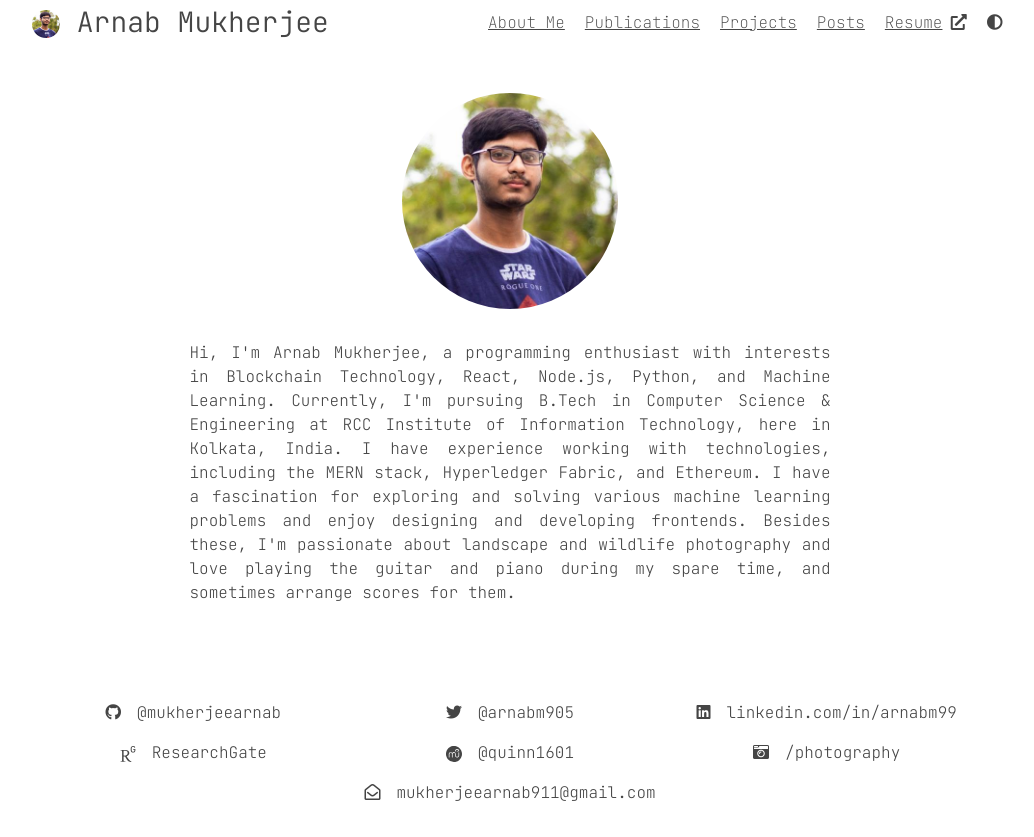
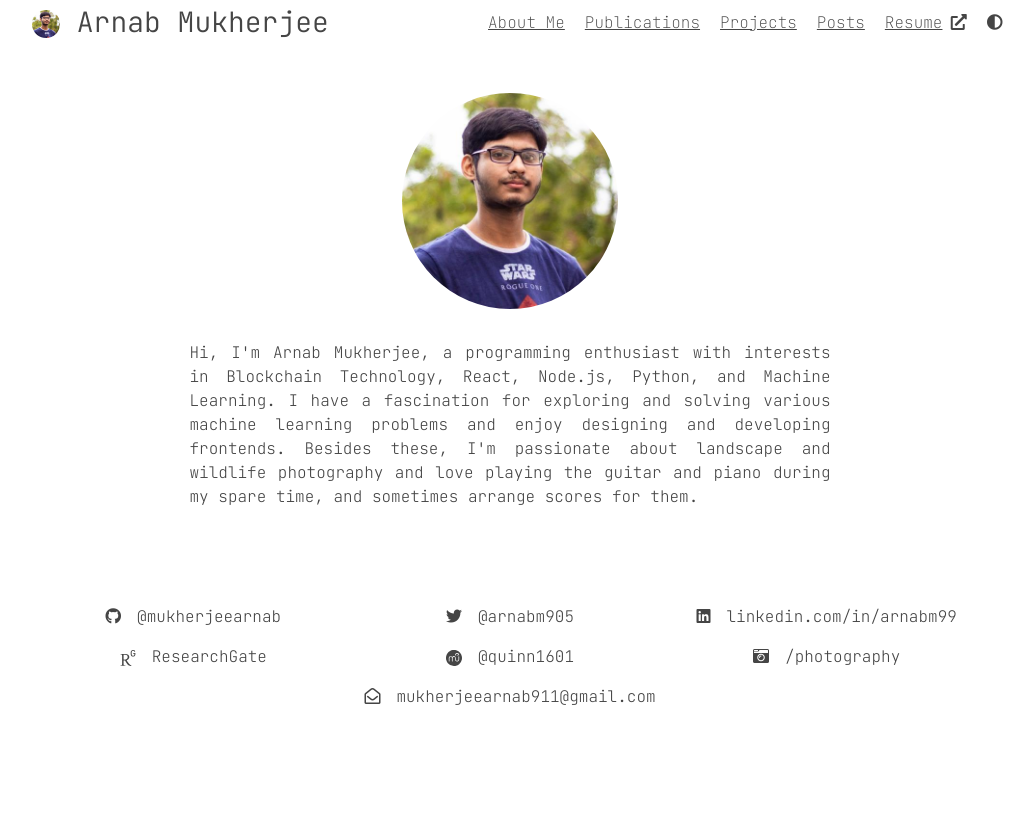
Before and after one commit to mukherjeearnab/mukherjeearnab.github.io, a React (Create React App) app: page / in a window 1280 px wide. Shown: the whole page, without its empty margins (130-1164 px from the left). After the commit the page ends 800 px from the top, so only its background shows below. Built offline with nearby package versions, Linux system fonts and the light colour scheme.

Commit message:
Updated About ME

```diff
--- a/src/pages/Home.js
+++ b/src/pages/Home.js
@@ -16,12 +16,10 @@ const Home = () => {
             <div className="row">
                 <div className="about-text col-sm-7 col-11">
                     Hi, I'm Arnab Mukherjee, a programming enthusiast with interests in Blockchain Technology, React,
-                    Node.js, Python, and Machine Learning. Currently, I'm pursuing B.Tech in Computer Science &
-                    Engineering at RCC Institute of Information Technology, here in Kolkata, India. I have experience
-                    working with technologies, including the MERN stack, Hyperledger Fabric, and Ethereum. I have a
-                    fascination for exploring and solving various machine learning problems and enjoy designing and
-                    developing frontends. Besides these, I'm passionate about landscape and wildlife photography and
-                    love playing the guitar and piano during my spare time, and sometimes arrange scores for them.
+                    Node.js, Python, and Machine Learning. I have a fascination for exploring and solving various
+                    machine learning problems and enjoy designing and developing frontends. Besides these, I'm
+                    passionate about landscape and wildlife photography and love playing the guitar and piano during my
+                    spare time, and sometimes arrange scores for them.
                 </div>
             </div>
             <div className="row">
```
